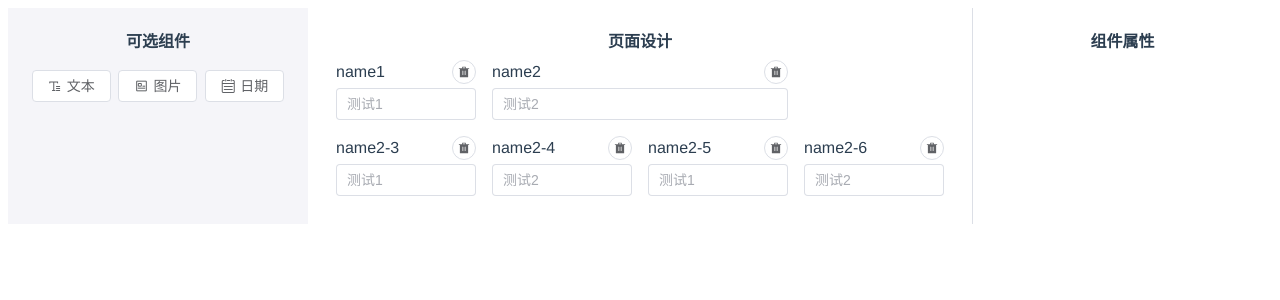
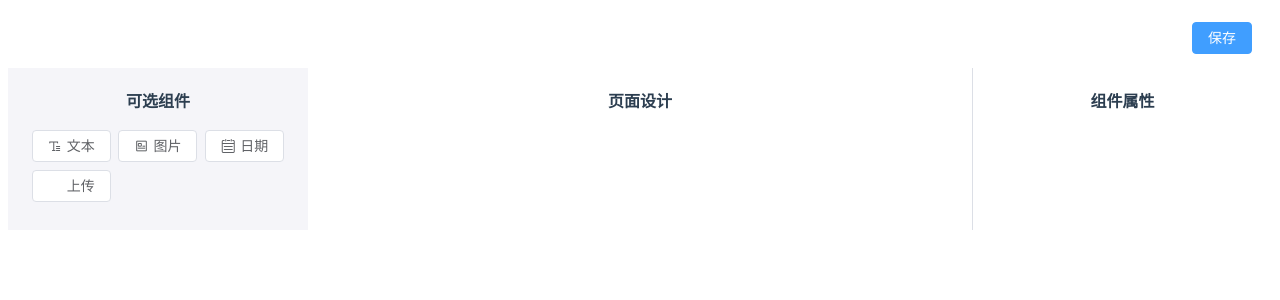
Before and after one commit to RiverCrown/dynamic-table-frontend, a Vue app: page /#/ in a window 1280 px wide. Shown: the top 300 px of the page. Built offline with nearby package versions, Linux system fonts and the light colour scheme.

Commit message:
PageDesign.vue refactor

```diff
--- a/src/common/constant/ComponentConstant.ts
+++ b/src/common/constant/ComponentConstant.ts
@@ -0,0 +1,28 @@
+/* eslint-disable import/prefer-default-export */
+import { IPageComponent } from '@/common/interface/PageDesignInterface';
+
+export const OPTIONAL_COMPONENTS = [
+  {
+    name: '文本',
+    type: 'ElInput',
+    icon: 'text',
+    props: {
+      placeholder: '',
+    },
+  },
+  {
+    name: '图片',
+    type: 'ElImage',
+    icon: 'image-text',
+  },
+  {
+    name: '日期',
+    type: 'ElDatePicker',
+    icon: 'calendar',
+  },
+  {
+    name: '上传',
+    type: 'ElUpload',
+    icon: '',
+  },
+] as Array<IPageComponent>;
--- /dev/null
+++ b/src/common/interface/PageDesignInterface.ts
@@ -0,0 +1,16 @@
+export type IComponentType = 'ElInput' | 'ElImage' | 'ElDatePicker' | 'ElUpload';
+
+export interface IPageElement {
+  id: string;
+  name: string;
+  type: IComponentType;
+  span: number;
+  props: Record<string, unknown>;
+}
+
+export interface IPageComponent {
+  name: string;
+  type: IComponentType;
+  icon: string;
+  props: Record<string, unknown>;
+}
--- a/src/components/PageDesign.vue
+++ b/src/components/PageDesign.vue
@@ -1,4 +1,14 @@
 <template>
+  <el-container>
+    <el-header
+      :style="{
+        alignItems: 'center',
+        display: 'flex',
+        justifyContent: 'end',
+      }"
+    >
+      <el-button type="primary" @click="save"> 保存 </el-button>
+    </el-header>
     <el-container>
       <el-aside :style="{ padding: '20px', backgroundColor: '#f5f5f9' }">
         <strong>可选组件</strong>
@@ -10,7 +20,13 @@
             :span="8"
             :style="{ marginBottom: '8px' }"
           >
-          <el-button @click="() => { addComponent(comp.type) }">
+            <el-button
+              @click="
+                () => {
+                  addElement(comp);
+                }
+              "
+            >
               <el-icon class="el-icon--left">
                 <span :class="`iconfont icon-${comp.icon}`"></span>
               </el-icon>
@@ -21,24 +37,25 @@
       </el-aside>
       <el-main>
         <strong>页面设计</strong>
-      <div
-        v-for="comps, rowIndex in innerComponentMatrix"
-        :key="rowIndex"
-      >
+        <div v-for="(comps, rowIndex) in innerElementMatrix" :key="rowIndex">
           <draggable
             group="form"
             :list="comps"
             ghost-class="dt_ghost"
             item-key="id"
             tag="el-row"
-          :move="shouldMove"
+            :move="shouldElementMove"
             @change="layoutChange"
           >
             <template #item="{ element, index }">
               <el-col
                 :span="element.span"
-              :class="isClicked(rowIndex, index) ? 'dt_comp_click' : 'dt_comp_hover'"
-              @click="() => { compClick(rowIndex, index) }"
+                :class="isElementClicked(rowIndex, index) ? 'dt_comp_click' : 'dt_comp_hover'"
+                @click="
+                  () => {
+                    elementClick(rowIndex, index);
+                  }
+                "
               >
                 <div
                   :style="{
@@ -50,78 +67,53 @@
                 >
                   {{ element.name }}
                   <div>
-                  <el-button
-                    size="small"
-                    @click="() => removeComponent(rowIndex, index)"
-                    circle
-                  >
-                    <el-icon >
+                    <el-button size="small" @click="() => removeElement(rowIndex, index)" circle>
+                      <el-icon>
                         <DeleteFilled />
                       </el-icon>
                     </el-button>
                   </div>
                 </div>
-              <component
-                :is="element.type"
-                v-bind="element.props"
-                :style="{ width: '100%' }"
-              />
+                <component :is="element.type" v-bind="element.props" :style="{ width: '100%' }" />
               </el-col>
             </template>
           </draggable>
         </div>
       </el-main>
-    <el-aside :style="{
+      <el-aside
+        :style="{
           padding: '20px',
-      borderLeft: '1px solid var(--el-border-color)'
-    }">
+          borderLeft: '1px solid var(--el-border-color)',
+        }"
+      >
         <strong>组件属性</strong>
         <br /><br />
-      <el-form v-if="clickedComponent">
+        <el-form v-if="clickedElement">
           <el-form-item label="字段名称">
-          <el-input
-            v-model="clickedComponent.name"
-          />
+            <el-input v-model="clickedElement.name" />
           </el-form-item>
           <el-form-item label="宽度">
-          <el-slider
-            v-model="clickedComponent.span"
-            :min="1"
-            :max="24"
-          />
+            <el-slider v-model="clickedElement.span" :min="1" :max="24" />
           </el-form-item>
-        <el-form-item
-          v-for="val, key in clickedComponent.props"
-          :key="key"
-          :label="key"
-        >
-          <el-input
-            v-model="clickedComponent.props[key]"
-          />
+          <el-form-item v-for="(val, key) in clickedElement.props" :key="key" :label="key">
+            <el-input v-model="clickedElement.props[key]" />
           </el-form-item>
         </el-form>
       </el-aside>
     </el-container>
+  </el-container>
 </template>
 
 <script lang="ts">
-import { defineComponent, PropType, Component } from 'vue';
+import { defineComponent, PropType } from 'vue';
 import draggable from 'vuedraggable';
-import { MoreFilled, DeleteFilled } from '@element-plus/icons-vue';
-import {
-  IDTHeader,
-  IFilterGroup,
-  IFilterItem,
-} from '@/common/interface/DynamicTableInterface';
+import { DeleteFilled } from '@element-plus/icons-vue';
+import { IComponentType, IPageComponent, IPageElement } from '@/common/interface/PageDesignInterface';
 import {
   DATA_TYPE_OPERATORS_MAP,
   INPUT_TYPE,
   DATA_TYPE,
 } from '@/common/constant/DynamicTableConstant';
-import { ConjunctionEnum } from '@/common/enum/FilterBuilderEnum';
-import { ElImage, ElInput } from 'element-plus';
-import DynamicTable from '@/components/DynamicTable.vue';
-import { isTemplate } from 'element-plus/lib/utils';
 import '@/assets/iconfont/iconfont.css';
 
 export default defineComponent({
@@ -131,118 +123,54 @@ export default defineComponent({
     DeleteFilled,
   },
   emits: {
+    pageChange: null,
+  },
+  props: {
+    elementMatrix: {
+      type: Array as PropType<Array<Array<IPageElement>>>,
+      required: false,
+    },
+    optionalComponents: {
+      type: Array as PropType<Array<IPageComponent>>,
+      required: true,
+    },
   },
   data() {
-    const componentMatrix = [
-      [
-        {
-          id: '1',
-          name: 'name1',
-          type: 'ElInput',
-          span: 6,
-          props: {
-            placeholder: '测试1',
-          },
-        },
-        {
-          id: '2',
-          name: 'name2',
-          type: 'ElInput',
-          span: 12,
-          props: {
-            placeholder: '测试2',
-          },
-        },
-      ],
-      [
-        {
-          id: '3',
-          name: 'name2-3',
-          type: 'ElInput',
-          span: 6,
-          props: {
-            placeholder: '测试1',
-          },
-        },
-        {
-          id: '4',
-          name: 'name2-4',
-          type: 'ElInput',
-          span: 6,
-          props: {
-            placeholder: '测试2',
-          },
-        },
-        {
-          id: '5',
-          name: 'name2-5',
-          type: 'ElInput',
-          span: 6,
-          props: {
-            placeholder: '测试1',
-          },
-        },
-        {
-          id: '6',
-          name: 'name2-6',
-          type: 'ElInput',
-          span: 6,
-          props: {
-            placeholder: '测试2',
-          },
-        },
-      ],
-    ];
     // 通过在行与行之间加入空内容行来实现上下拖拽
-    const innerComponentMatrix = [[] as any];
-    const compactMatrix = componentMatrix.filter((componentRow) => componentRow.length !== 0);
+    const innerElementMatrix = [[]] as Array<Array<IPageElement>>;
+    const compactMatrix = this.elementMatrix
+      ? this.elementMatrix.filter((componentRow) => componentRow.length !== 0)
+      : [];
     compactMatrix.forEach((componentRow) => {
-      innerComponentMatrix.push(componentRow);
-      innerComponentMatrix.push([]);
+      innerElementMatrix.push(componentRow);
+      innerElementMatrix.push([]);
     });
     return {
       clickedRowIdx: -1,
       clickedColIdx: -1,
-      optionalComponents: [
-        {
-          name: '文本',
-          type: 'ElInput',
-          icon: 'text',
-        },
-        {
-          name: '图片',
-          type: 'ElImage',
-          icon: 'image-text',
-        },
-        {
-          name: '日期',
-          type: 'ElDatePicker',
-          icon: 'calendar',
-        },
-      ],
-      innerComponentMatrix,
+      innerElementMatrix,
     };
   },
   computed: {
-    clickedComponent(): any {
+    clickedElement(): IPageElement | undefined {
       if (this.clickedRowIdx !== -1 && this.clickedColIdx !== -1) {
-        return this.innerComponentMatrix[this.clickedRowIdx][this.clickedColIdx];
+        return this.innerElementMatrix[this.clickedRowIdx][this.clickedColIdx];
       }
       return undefined;
     },
   },
   methods: {
-    isClicked(rowIndex: number, colIndex: number) {
+    isElementClicked(rowIndex: number, colIndex: number) {
       if (rowIndex === this.clickedRowIdx && colIndex === this.clickedColIdx) {
         return true;
       }
       return false;
     },
-    compClick(rowIndex: number, colIndex: number) {
+    elementClick(rowIndex: number, colIndex: number) {
       this.clickedRowIdx = rowIndex;
       this.clickedColIdx = colIndex;
     },
-    shouldMove(evt: any) {
+    shouldElementMove(evt: any) {
       let isSameRow = false;
       let totalSpanSize = evt.draggedContext.element.span;
       evt.relatedContext.list.forEach((item: any) => {
@@ -251,44 +179,49 @@ export default defineComponent({
       });
       return totalSpanSize <= 24 || isSameRow;
     },
-    addComponent(type: string) {
-      this.innerComponentMatrix.push([
+    addElement(component: IPageComponent) {
+      this.innerElementMatrix.push([
         {
           id: '',
-          name: '新建',
-          type,
+          name: component.name,
+          type: component.type,
           span: 24,
-          props: {} as any,
+          props: component.props,
         },
       ]);
-      this.innerComponentMatrix.push([]);
+      this.innerElementMatrix.push([]);
     },
-    removeComponent(rowIndex: number, colIndex: number) {
-      this.innerComponentMatrix[rowIndex].splice(colIndex, 1);
+    removeElement(rowIndex: number, colIndex: number) {
+      this.innerElementMatrix[rowIndex].splice(colIndex, 1);
     },
     layoutChange() {
-      const resultMatrix = [[] as any];
-      const compactMatrix = this.innerComponentMatrix
-        .filter((componentRow) => componentRow.length !== 0);
+      const resultMatrix = [[]] as Array<Array<IPageElement>>;
+      const compactMatrix = this.innerElementMatrix.filter(
+        (componentRow) => componentRow.length !== 0,
+      );
       compactMatrix.forEach((componentRow) => {
         resultMatrix.push(componentRow);
         resultMatrix.push([]);
       });
-      this.innerComponentMatrix = resultMatrix;
+      this.innerElementMatrix = resultMatrix;
+    },
+    save() {
+      this.$emit('pageChange', this.innerElementMatrix.filter((row) => row.length !== 0));
     },
   },
 });
 </script>
 
 <style scoped>
-
 .dt_comp_hover {
   padding: 8px;
 }
+
 .dt_comp_hover:hover {
   background-color: rgb(222 239 253);
   cursor: pointer;
 }
+
 .dt_comp_click {
   padding: 8px;
   background-color: rgb(222 239 253);
--- a/src/views/HomeView.vue
+++ b/src/views/HomeView.vue
@@ -2,7 +2,10 @@
   <div>
     <dynamic-table v-if="false" :data="tableData" :config="config" :height="910" @config-change="aa"
       @data-change="dc" />
-    <page-design />
+    <page-design
+      :optional-components="OPTIONAL_COMPONENTS"
+      @page-change="aa"
+    />
   </div>
 </template>
 
@@ -12,6 +15,7 @@ import DynamicTable from '@/components/DynamicTable.vue';
 import PageDesign from '@/components/PageDesign.vue';
 import { DATA_TYPE } from '@/common/constant/DynamicTableConstant';
 import { IDTConfig } from '@/common/interface/DynamicTableInterface';
+import { OPTIONAL_COMPONENTS } from '@/common/constant/ComponentConstant';
 
 export default defineComponent({
   name: 'HomeView',
@@ -21,7 +25,7 @@ export default defineComponent({
   },
   methods: {
     aa(config: any) {
-      // console.log(config);
+      console.log(config);
       this.config = config;
     },
     dc(data: any) {
@@ -30,6 +34,7 @@ export default defineComponent({
   },
   data() {
     return {
+      OPTIONAL_COMPONENTS,
       config: {
         headers: [
           {
```
Lines whose indentation alone changed are shown as unchanged.
